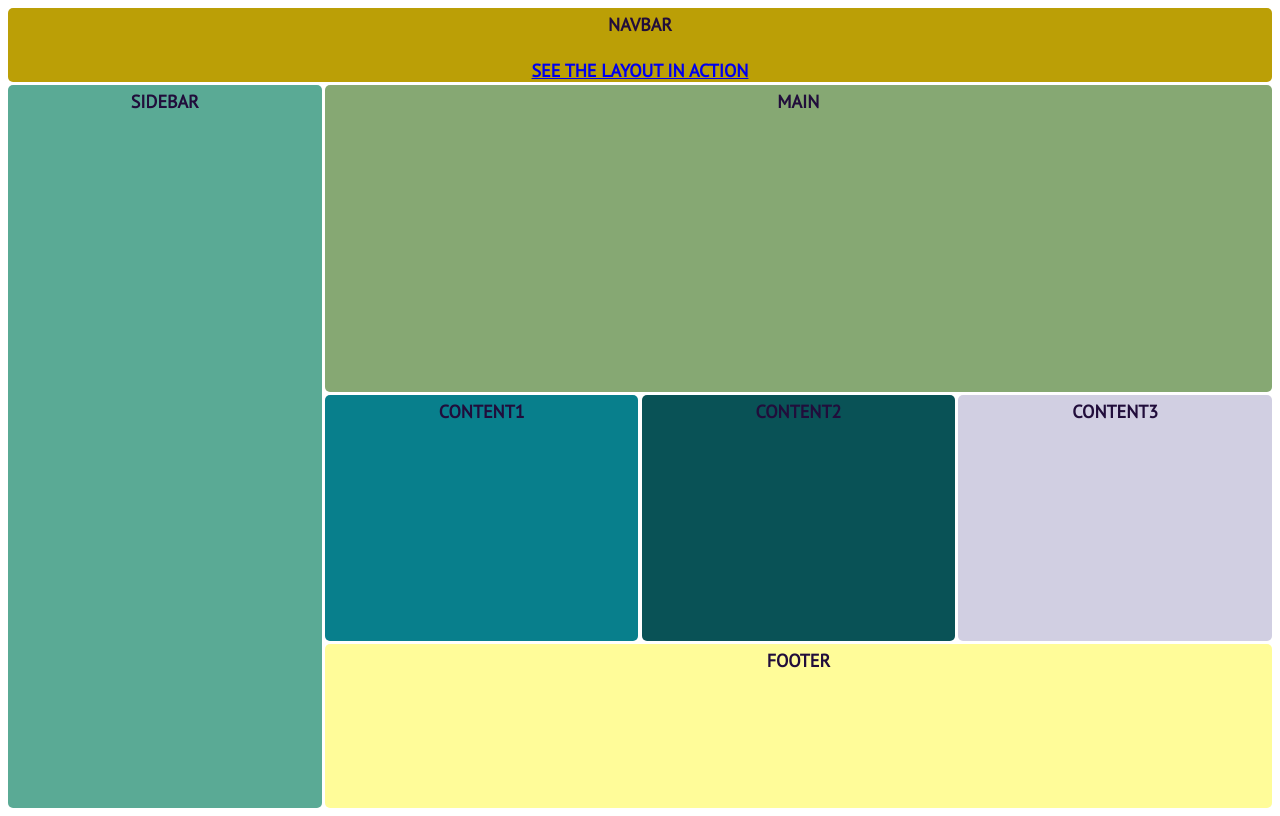
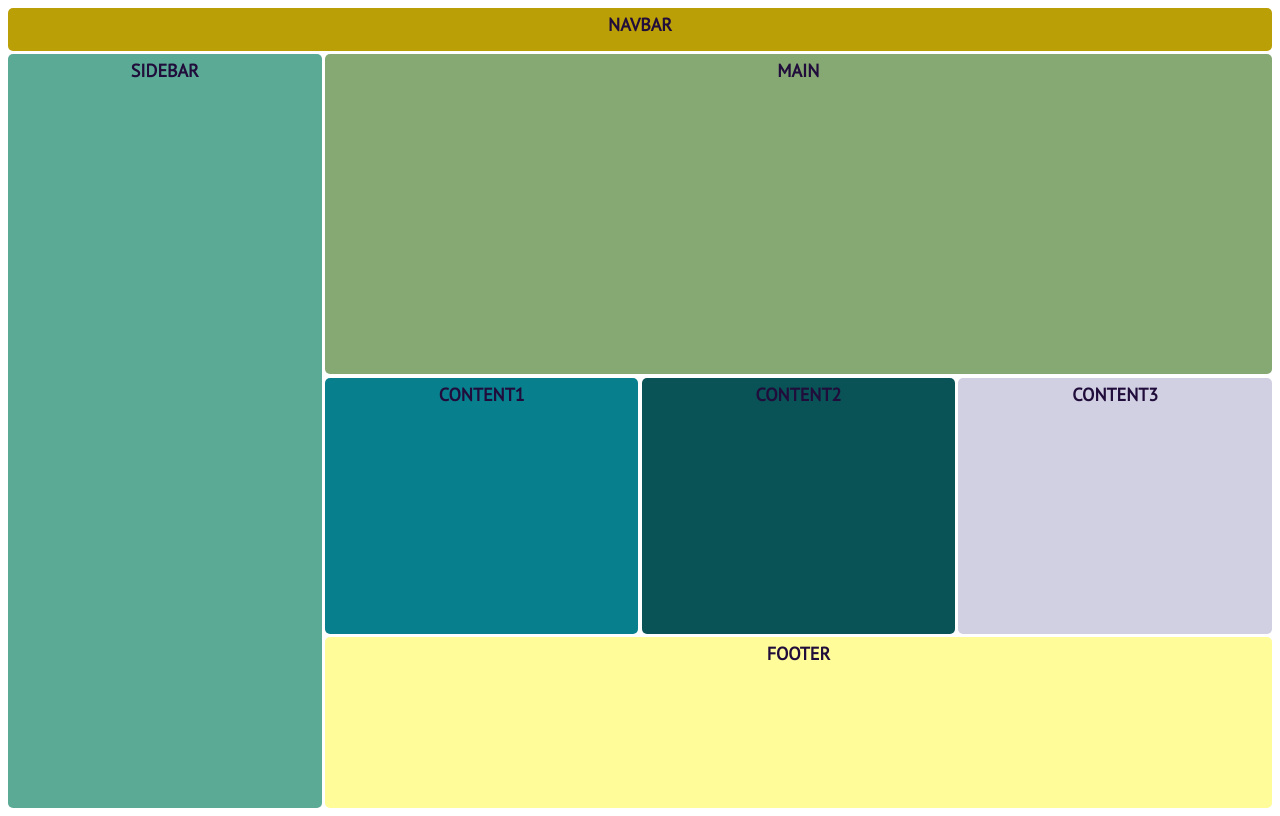
Before and after one commit to AmandaOrr/CSSGridGuide, a plain HTML site: page index.html in a window 1280 px wide. Drawn offline with nearby package versions, Linux system fonts and the light colour scheme.

Commit message:
updating project

```diff
--- a/index.html
+++ b/index.html
@@ -21,7 +21,7 @@
   </head>
   <body>
    <div class="container">
-        <nav>NavBar <br><br><a href="testpage.html">See the layout in action</a></nav>
+        <nav>NavBar</nav>
         <main>Main</main>
         <div id="sideBar">SideBar</div>
         <div id="contentOne">Content1</div>
--- a/teststyles.css
+++ /dev/null
@@ -1,89 +0,0 @@
-:root{
-    --main-radius: 5px;
-    --main-padding: 5px;
-}
-
-.container{
-    display: grid;
-    height: 100vh;
-    grid-template-columns: 1fr 1fr 1fr 1fr;
-    grid-template-rows: .2fr 1.5fr 1.2fr 1.2fr .8fr;
-    grid-template-areas:
-        "nav nav nav nav"
-        "sideBar main main main"
-        "sideBar contentOne contentTwo contentThree"
-        "sideBar contentOne contentTwo contentThree"
-        "sideBar footer footer footer";
-    grid-gap: 0.2rem;
-    font-family: 'PT Sans', sans-serif;
-    font-weight: 700;
-    text-transform: uppercase;
-    font-size: 18px;
-    color: #331832;
-    text-align: center;
-    background: #F4F4F6;
-}
-
-nav{
-    background: #888098;
-    grid-area: nav;
-    border-radius: var(--main-radius);
-    padding-top: var(--main-padding);
-}
-
-main{
-    background: #C0BCC8;
-    grid-area: main;
-    border-radius: var(--main-radius);
-    padding-top: var(--main-padding);
-}
-
-#sideBar {
-    background: #6C657B;
-    grid-area: sideBar;
-    border-radius: var(--main-radius);
-    padding-top: var(--main-padding);
-}
-
-#contentOne{
-    background: #F3EFF5;
-    grid-area: contentOne;
-    border-radius: var(--main-radius);
-    padding-top: var(--main-padding);
-}
-
-#contentTwo{
-    background: #F3EFF5;
-    grid-area: contentTwo;
-    border-radius: var(--main-radius);
-    padding-top: var(--main-padding);
-}
-
-#contentThree{
-    background: #F3EFF5;
-    grid-area: contentThree;
-    border-radius: var(--main-radius);
-    padding-top: var(--main-padding);
-}
-
-footer{
-    background: #C0BCC8;
-    grid-area: footer;
-    border-radius: var(--main-radius);
-    padding-top: var(--main-padding);
-}
-
-@media only screen and (max-width: 550px) {
-    .container{
-        grid-template-columns: 1fr;
-        grid-template-rows: 0.4fr 0.4fr 2.2fr 1.2fr 1.2fr 1.2fr 1fr;
-        grid-template-areas:
-        "nav"
-        "sideBar"
-        "main"
-        "contentOne"
-        "contentTwo"
-        "contentThree"
-        "footer";
-    }
-}
```
Also changed, not shown: testpage.html (deleted, +0 -47 lines), images/webfeedLogo.png (added).
